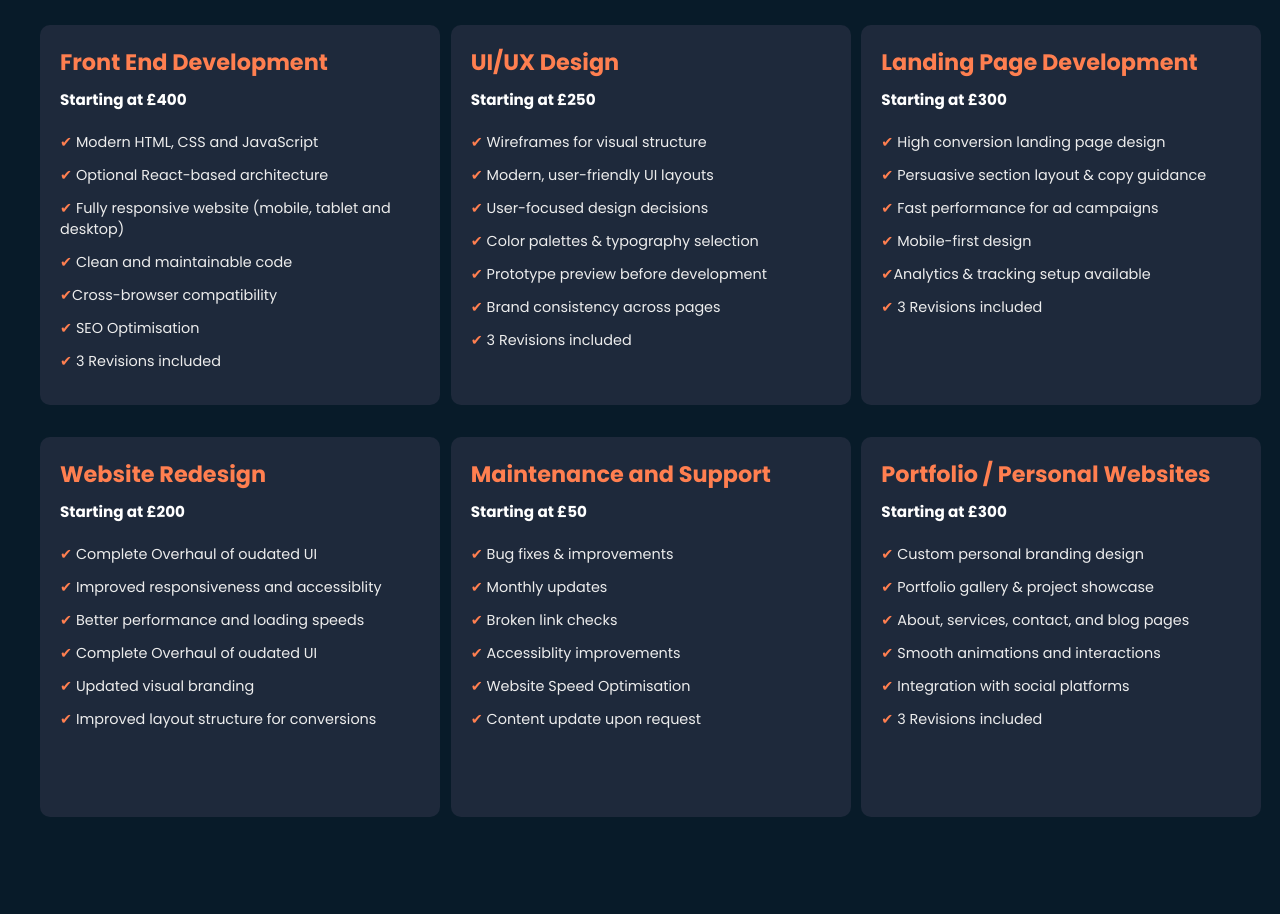
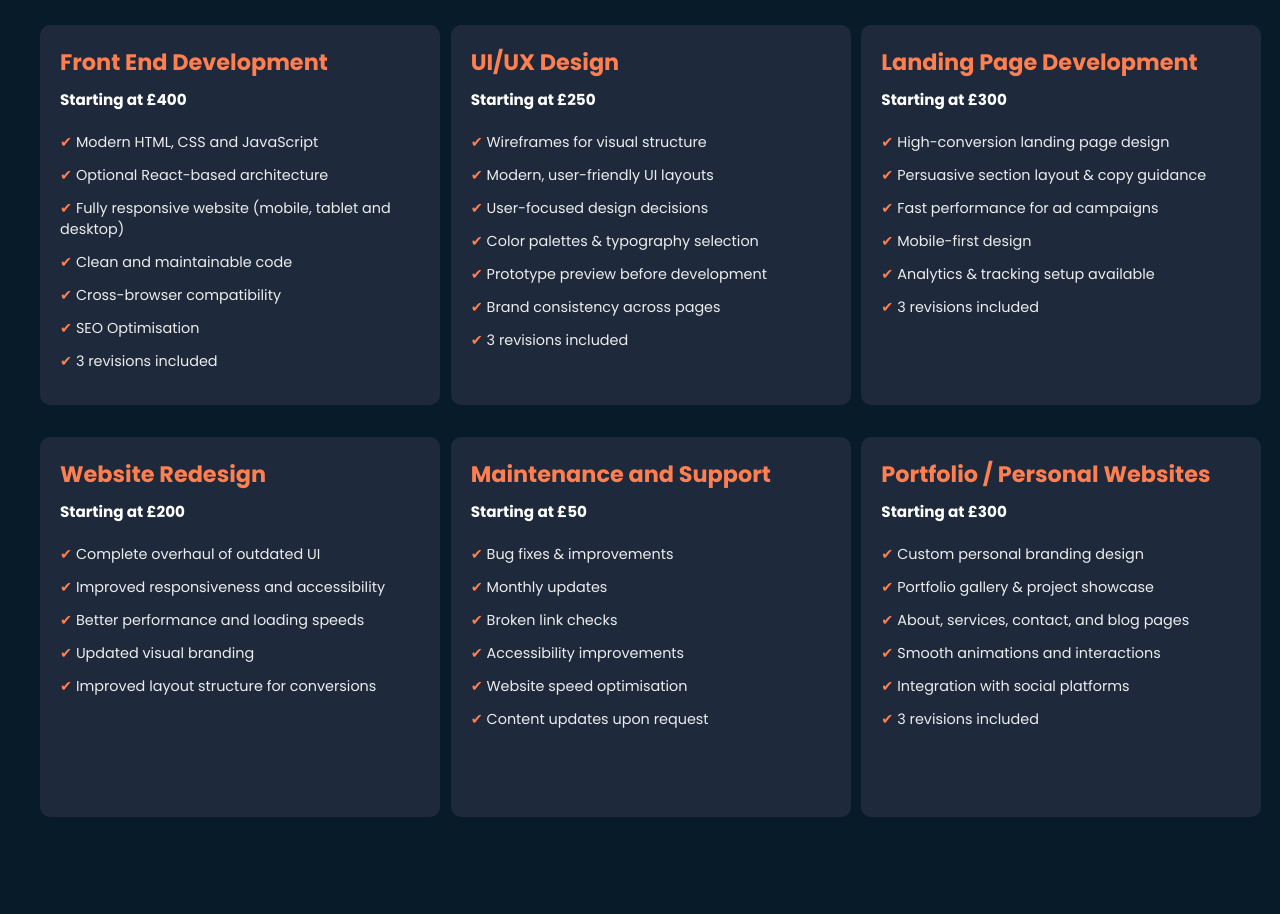
Before and after one commit to antonodu/html-css-js-portfolio, a plain HTML site: page services.html in a window 1280 px wide. Shown: the part 323-1237 px from the top of the page. Drawn offline with Linux system fonts and the light colour scheme.

Commit message:
website update

```diff
--- a/services.html
+++ b/services.html
@@ -37,11 +37,14 @@
         </ul>
         <section id="services-container">
     <h2 class="services-title">Services</h2>
+
     <section class="cta-section">
         <a class="cta-button" href="#">Book a Call / Consultation</a>
     </section>
 
     <div class="services-cards">
+
+        <!-- Front End Development -->
         <div class="services-card">
             <h3 class="service-title">Front End Development</h3>
             <p class="service-pricing">Starting at £400</p>
@@ -50,16 +53,16 @@
                 <li><span class="tick-icon">&#x2714;</span> Optional React-based architecture</li>
                 <li><span class="tick-icon">&#x2714;</span> Fully responsive website (mobile, tablet and desktop)</li>
                 <li><span class="tick-icon">&#x2714;</span> Clean and maintainable code</li>
-                        <li><span class="tick-icon">&#x2714;</span>Cross-browser compatibility</li></li>
+                <li><span class="tick-icon">&#x2714;</span> Cross-browser compatibility</li>
                 <li><span class="tick-icon">&#x2714;</span> SEO Optimisation</li>
-                        <li><span class="tick-icon">&#x2714;</span> 3 Revisions included</li>
-
+                <li><span class="tick-icon">&#x2714;</span> 3 revisions included</li>
+            </ul>
         </div>
 
+        <!-- UI/UX Design -->
         <div class="services-card">
             <h3 class="service-title">UI/UX Design</h3>
             <p class="service-pricing">Starting at £250</p>
-                    <p class="service-description"></p>
             <ul class="features-list">
                 <li><span class="tick-icon">&#x2714;</span> Wireframes for visual structure</li>
                 <li><span class="tick-icon">&#x2714;</span> Modern, user-friendly UI layouts</li>
@@ -67,50 +70,52 @@
                 <li><span class="tick-icon">&#x2714;</span> Color palettes & typography selection</li>
                 <li><span class="tick-icon">&#x2714;</span> Prototype preview before development</li>
                 <li><span class="tick-icon">&#x2714;</span> Brand consistency across pages</li>
-                        <li><span class="tick-icon">&#x2714;</span> 3 Revisions included</li>
+                <li><span class="tick-icon">&#x2714;</span> 3 revisions included</li>
             </ul>
         </div>
 
+        <!-- Landing Page Development -->
         <div class="services-card">
             <h3 class="service-title">Landing Page Development</h3>
             <p class="service-pricing">Starting at £300</p>
-                    <p class="service-description"></p>
             <ul class="features-list">
-                        <li><span class="tick-icon">&#x2714;</span> High conversion landing page design</li>
+                <li><span class="tick-icon">&#x2714;</span> High-conversion landing page design</li>
                 <li><span class="tick-icon">&#x2714;</span> Persuasive section layout & copy guidance</li>
-                        <li><span class="tick-icon">&#x2714;</span> Fast performance for ad campaigns <li>
+                <li><span class="tick-icon">&#x2714;</span> Fast performance for ad campaigns</li>
                 <li><span class="tick-icon">&#x2714;</span> Mobile-first design</li>
-                        <li><span class="tick-icon">&#x2714;</span>Analytics & tracking setup available</li>
-                        <li><span class="tick-icon">&#x2714;</span> 3 Revisions included</li>
+                <li><span class="tick-icon">&#x2714;</span> Analytics & tracking setup available</li>
+                <li><span class="tick-icon">&#x2714;</span> 3 revisions included</li>
             </ul>
         </div>
 
+        <!-- Website Redesign -->
         <div class="services-card">
             <h3 class="service-title">Website Redesign</h3>
             <p class="service-pricing">Starting at £200</p>
             <ul class="features-list">
-                        <li><span class="tick-icon">&#x2714;</span> Complete Overhaul of oudated UI </li>
-                        <li><span class="tick-icon">&#x2714;</span> Improved responsiveness and accessiblity</li>
+                <li><span class="tick-icon">&#x2714;</span> Complete overhaul of outdated UI</li>
+                <li><span class="tick-icon">&#x2714;</span> Improved responsiveness and accessibility</li>
                 <li><span class="tick-icon">&#x2714;</span> Better performance and loading speeds</li>
-                        <li><span class="tick-icon">&#x2714;</span> Complete Overhaul of oudated UI</li>
                 <li><span class="tick-icon">&#x2714;</span> Updated visual branding</li>
                 <li><span class="tick-icon">&#x2714;</span> Improved layout structure for conversions</li>
             </ul>
         </div>
 
+        <!-- Maintenance & Support -->
         <div class="services-card">
             <h3 class="service-title">Maintenance and Support</h3>
             <p class="service-pricing">Starting at £50</p>
             <ul class="features-list">
-                        <li><span class="tick-icon">&#x2714;</span> Bug fixes & improvements </li>
+                <li><span class="tick-icon">&#x2714;</span> Bug fixes & improvements</li>
                 <li><span class="tick-icon">&#x2714;</span> Monthly updates</li>
                 <li><span class="tick-icon">&#x2714;</span> Broken link checks</li>
-                        <li><span class="tick-icon">&#x2714;</span> Accessiblity improvements </li>
-                        <li><span class="tick-icon">&#x2714;</span> Website Speed Optimisation</li>
-                        <li><span class="tick-icon">&#x2714;</span> Content update upon request</li>
+                <li><span class="tick-icon">&#x2714;</span> Accessibility improvements</li>
+                <li><span class="tick-icon">&#x2714;</span> Website speed optimisation</li>
+                <li><span class="tick-icon">&#x2714;</span> Content updates upon request</li>
             </ul>
         </div>
 
+        <!-- Portfolio / Personal Websites -->
         <div class="services-card">
             <h3 class="service-title">Portfolio / Personal Websites</h3>
             <p class="service-pricing">Starting at £300</p>
@@ -118,19 +123,19 @@
                 <li><span class="tick-icon">&#x2714;</span> Custom personal branding design</li>
                 <li><span class="tick-icon">&#x2714;</span> Portfolio gallery & project showcase</li>
                 <li><span class="tick-icon">&#x2714;</span> About, services, contact, and blog pages</li>
-                        <li><span class="tick-icon">&#x2714;</span> Smooth animations and interactions </li>
+                <li><span class="tick-icon">&#x2714;</span> Smooth animations and interactions</li>
                 <li><span class="tick-icon">&#x2714;</span> Integration with social platforms</li>
-                        <li><span class="tick-icon">&#x2714;</span> 3 Revisions included</li>
+                <li><span class="tick-icon">&#x2714;</span> 3 revisions included</li>
             </ul>
         </div>
 
+    </div>
 
-
-            </div>
     <footer class="services-footer" role="contentinfo">
         Copyright © 2025 | All Rights Reserved.
     </footer>
 </section>
+
         <script src="script.js"></script>
 </body>
 </html>
```
Also changed, not shown: projects.html (+1 -1 lines). Lines whose indentation alone changed are shown as unchanged.
